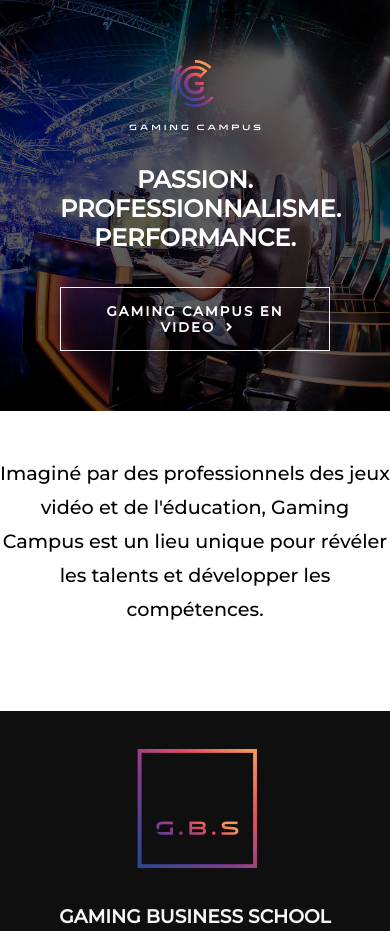
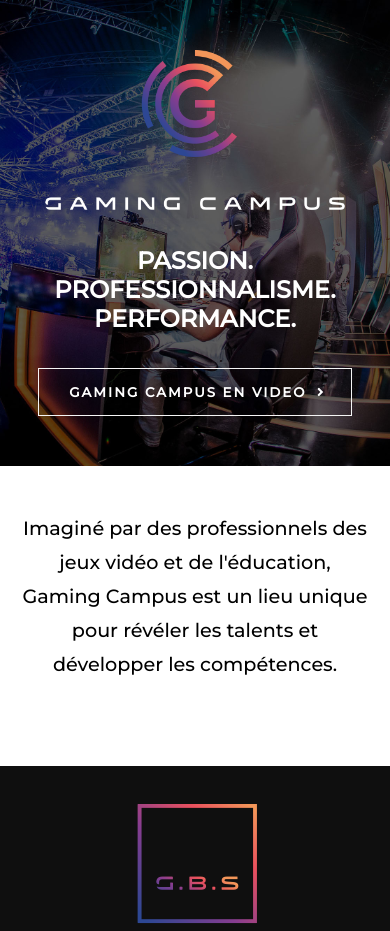
Before and after one commit to Jikaao/Maquette-Gaming-campus, a plain HTML site: page index.html in a window 390 px wide. Shown: the top 931 px of the page. Drawn offline with Linux system fonts and the light colour scheme.

Commit message:
Maquette terminée avec responsive

```diff
--- a/style.css
+++ b/style.css
@@ -92,7 +92,7 @@
   transform: translateX(5px);
 }
 .header-text {
-  padding: 45px 0;
+  padding: 45px 20px;
   max-width: 1100px;
   font-size: 1.2rem;
   line-height: 34px;
@@ -300,12 +300,12 @@
 }
 /* -------------------Media ---------------------- */
 
-@media screen and (max-width: 895px) {
+@media screen and (max-width: 1000px) {
   nav li {
     font-size: 0.7rem;
   }
   .main-header img {
-      width: 60%;
+    width: 80%;
   }
   .contact-list .list {
     padding-left: 15px;
@@ -319,10 +319,19 @@
   footer li {
     margin: 5px;
   }
+
+  footer li img {
+    height: 15px;
   }
-  @media screen and (max-width: 704px) {
+}
+
+@media screen and (max-width: 830px) {
   nav li {
     display: none;
+  }
+
+  .main-header {
+    padding: 50px 0px;
   }
   .icon-part-container {
     display: block;
@@ -362,3 +371,9 @@
     display: none;
   }
 }
+
+@media screen and (max-width: 500px) {
+  .main-header img {
+    width: 95%;
+  }
+}
```
Lines whose indentation alone changed are shown as unchanged.
